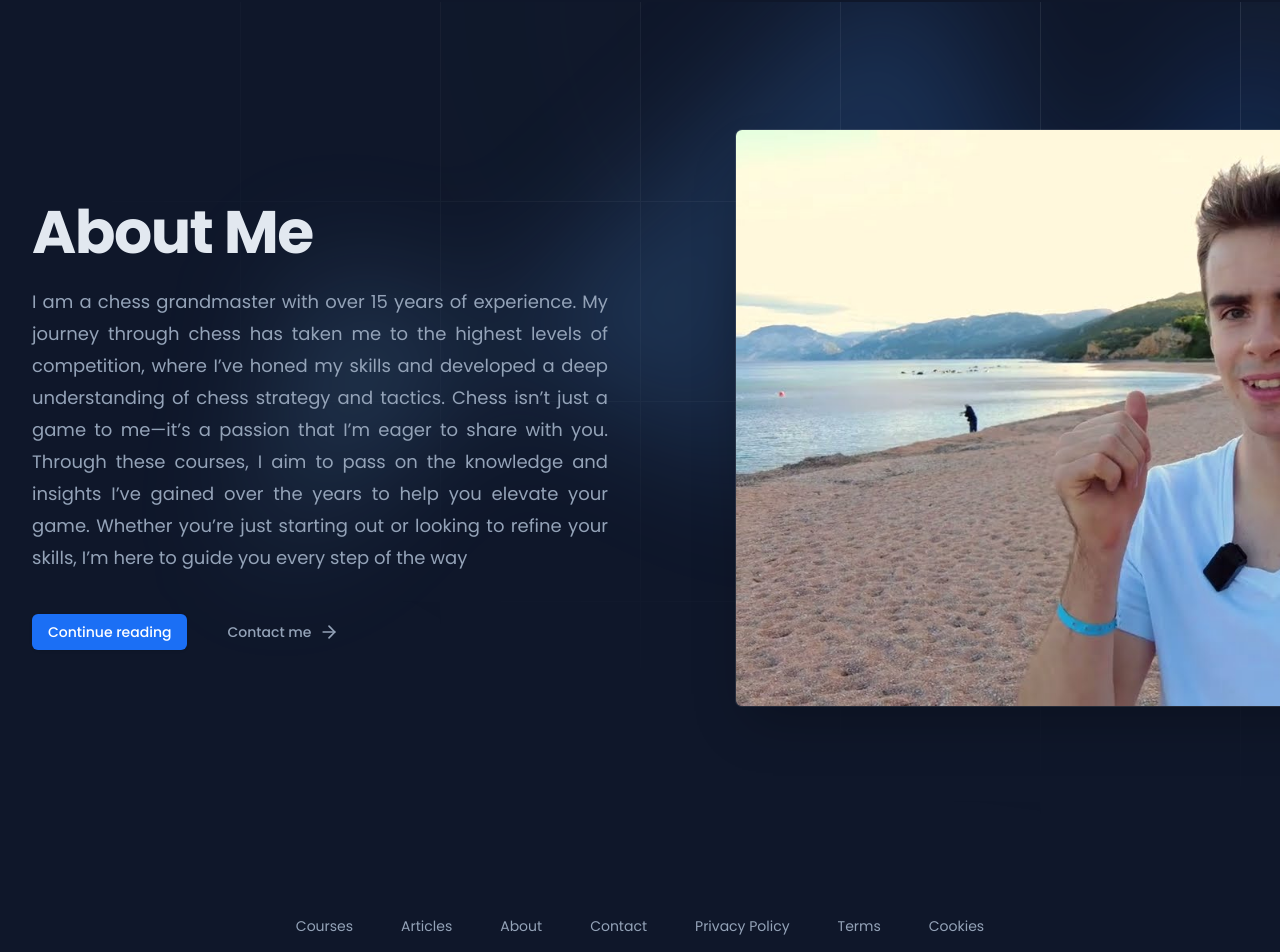
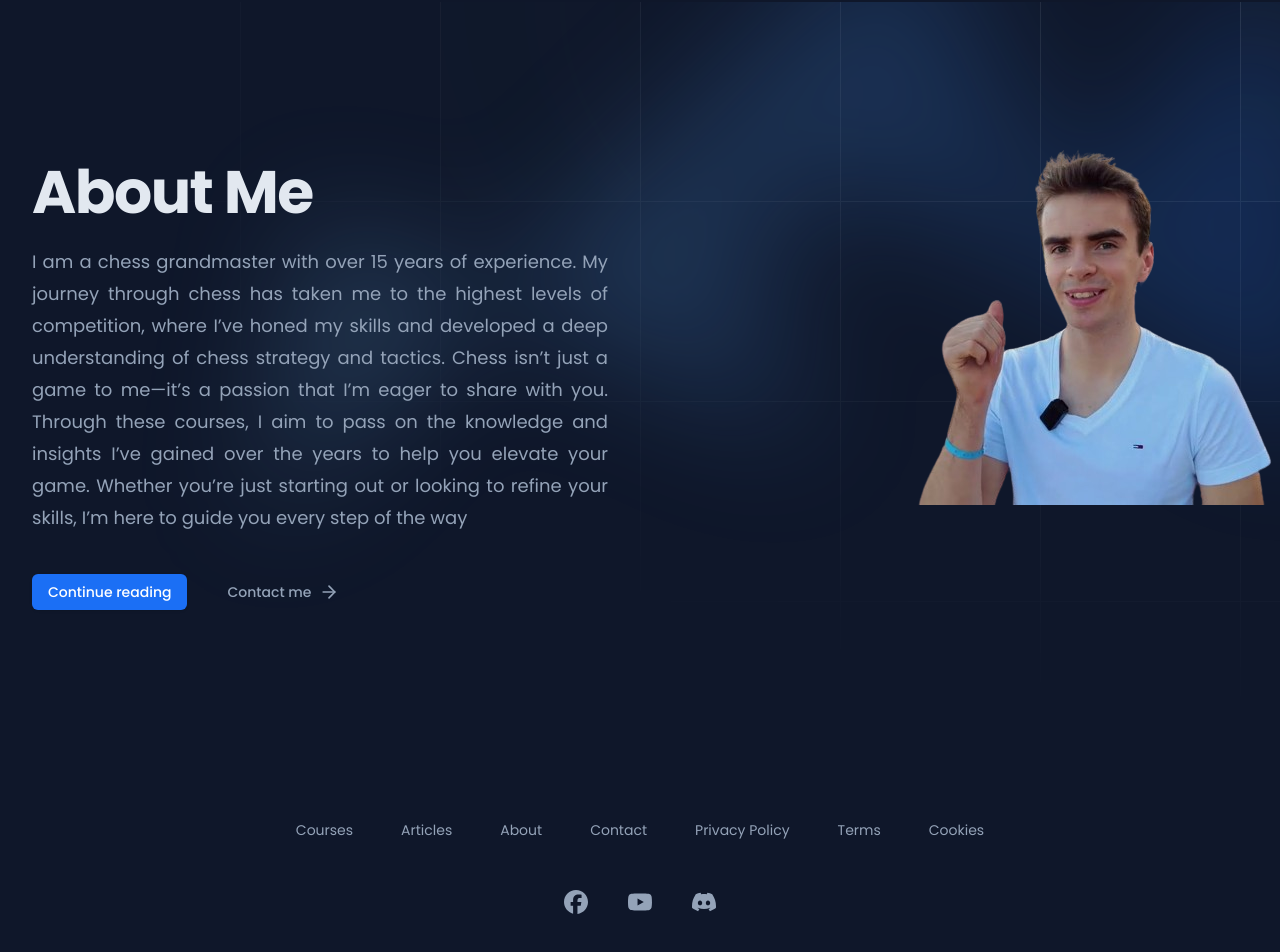
Before and after one commit to KosakChess/Kosak-Chess-Courses, a Next.js app: page /en in a window 1280 px wide. Shown: the part 1570-2522 px from the top of the page. Built offline with nearby package versions, Linux system fonts and the light colour scheme.

Commit message:
refactor: update about image and hero section styles
Update the about image in the about section to use a PNG format instead of a JPG format.
Change overlay's opacity in the hero section to 0.6 in light mode.
Correct typo in the footer.

```diff
--- a/src/components/homepage/about.tsx
+++ b/src/components/homepage/about.tsx
@@ -3,7 +3,7 @@ import { ArrowRight } from 'lucide-react';
 import NextImage from 'next/image';
 import { useTranslations } from 'next-intl';
 
-import about from '@/assets/about.jpg';
+import about from '@/assets/about.png';
 
 import { Button } from '../ui/button';
 
@@ -20,7 +20,7 @@ export const About = () => {
 					<pattern
 						x="50%"
 						y={-1}
-						id="983e3e4c-de6d-4c3f-8d64-b9761d1534cc"
+						id="pattern-bg"
 						width={200}
 						height={200}
 						patternUnits="userSpaceOnUse"
@@ -34,12 +34,7 @@ export const About = () => {
 						strokeWidth={0}
 					/>
 				</svg>
-				<rect
-					fill="url(#983e3e4c-de6d-4c3f-8d64-b9761d1534cc)"
-					width="100%"
-					height="100%"
-					strokeWidth={0}
-				/>
+				<rect fill="url(#pattern-bg)" width="100%" height="100%" strokeWidth={0} />
 			</svg>
 			<div
 				aria-hidden
@@ -55,9 +50,7 @@ export const About = () => {
 			</div>
 			<div className="mx-auto max-w-7xl px-6 py-16 sm:py-24 lg:flex lg:px-8 lg:py-32">
 				<div className="mx-auto max-w-2xl flex-shrink-0 lg:mx-0 lg:max-w-xl lg:pt-8">
-					<h2 className="text-red mt-10 text-3xl font-bold tracking-tight sm:text-6xl">
-						{t('header')}
-					</h2>
+					<h2 className="text-red text-3xl font-bold tracking-tight sm:text-6xl">{t('header')}</h2>
 					<p className="mt-6 text-justify text-lg leading-8">{t('description')}</p>
 					<div className="mt-10 flex items-center gap-x-6">
 						<Button href="/about">{t('cta.continueReading')}</Button>
@@ -66,13 +59,13 @@ export const About = () => {
 						</Button>
 					</div>
 				</div>
-				<div className="mx-auto mt-16 flex max-w-2xl sm:mt-24 lg:ml-10 lg:mr-0 lg:mt-0 lg:max-w-none lg:flex-none xl:ml-32">
-					<div className="max-w-xl flex-none sm:max-w-3xl lg:max-w-5xl">
+				<div className="mx-auto mt-16 flex max-w-2xl sm:mt-24 lg:mr-0 lg:mt-0 lg:max-w-none lg:flex-none xl:ml-32">
+					<div className="max-w-3xl flex-none sm:max-w-5xl lg:max-w-none">
 						<NextImage
 							alt="Jakub Kosakowski"
 							src={about}
 							placeholder="blur"
-							className="rounded-md bg-white/5 object-cover shadow-2xl ring-1 ring-white/10"
+							className="object-cover"
 						/>
 					</div>
 				</div>
--- a/src/components/homepage/hero.tsx
+++ b/src/components/homepage/hero.tsx
@@ -18,7 +18,7 @@ export const Hero = () => {
 				priority
 				className="absolute inset-0 -z-10 size-full object-cover"
 			/>
-			<div className="absolute inset-0 -z-10 bg-black opacity-75" />
+			<div className="absolute inset-0 -z-10 bg-black opacity-60 dark:opacity-75" />
 			<div
 				aria-hidden
 				className="absolute inset-x-0 -top-40 -z-10 transform-gpu overflow-hidden blur-3xl sm:-top-80"
@@ -52,7 +52,7 @@ export const Hero = () => {
 						clipPath:
 							'polygon(74.1% 44.1%, 100% 61.6%, 97.5% 26.9%, 85.5% 0.1%, 80.7% 2%, 72.5% 32.5%, 60.2% 62.4%, 52.4% 68.1%, 47.5% 58.3%, 45.2% 34.5%, 27.5% 76.7%, 0.1% 64.9%, 17.9% 100%, 27.6% 76.8%, 76.1% 97.7%, 74.1% 44.1%)',
 					}}
-					className="relative left-[calc(50%+3rem)] aspect-[1155/678] w-[36.125rem] -translate-x-1/2 bg-gradient-to-tr from-primary to-[#9089fc] opacity-20 sm:left-[calc(50%+36rem)] sm:w-[72.1875rem]"
+					className="relative left-[calc(50%+3rem)] aspect-[1155/678] w-[36.125rem] -translate-x-1/2 bg-gradient-to-tr from-primary to-[#9089fc] opacity-50 dark:opacity-20 sm:left-[calc(50%+36rem)] sm:w-[72.1875rem]"
 				/>
 			</div>
 		</section>
--- a/src/components/layout/footer/index.tsx
+++ b/src/components/layout/footer/index.tsx
@@ -41,7 +41,7 @@ export const Footer = () => {
 					))}
 				</div>
 				<p className="text-center text-xs leading-5">
-					&copy; {new Date().getFullYear()} Kosak Chess. {t('copyright')}
+					&copy; {new Date().getFullYear()} KosakChess. {t('copyright')}
 				</p>
 			</div>
 		</footer>
--- a/src/components/layout/header/LanguageSelector.tsx
+++ b/src/components/layout/header/LanguageSelector.tsx
@@ -38,12 +38,12 @@ export const LanguageSelector = () => {
 			<DropdownMenuContent align="end">
 				<DropdownMenuLabel className="sr-only">{t('label')}</DropdownMenuLabel>
 				<DropdownMenuCheckboxItem checked={locale === 'en'}>
-					<Link href={pathname} locale="en">
+					<Link href={pathname} locale="en" scroll={false}>
 						{t('options.en')}
 					</Link>
 				</DropdownMenuCheckboxItem>
 				<DropdownMenuCheckboxItem checked={locale === 'pl'}>
-					<Link href={pathname} locale="pl">
+					<Link href={pathname} locale="pl" scroll={false}>
 						{t('options.pl')}
 					</Link>
 				</DropdownMenuCheckboxItem>
```
Also changed, not shown: src/assets/about.jpg (deleted), src/assets/about.png (added).
